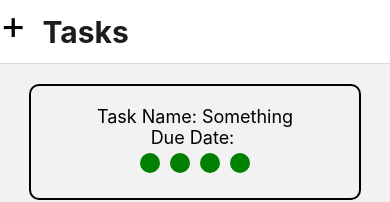
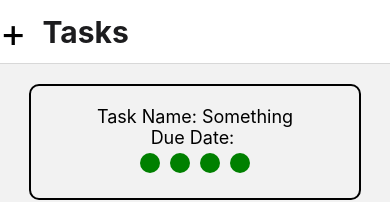
Before and after one commit to HorvathTeddy/TaskMaster, a React Native app: screen /Tasks in a window 390 px wide. Shown: the top 202 px of the page. Built offline with nearby package versions, Linux system fonts and the light colour scheme.

Commit message:
adroid config

```diff
--- a/App.js
+++ b/App.js
@@ -26,7 +26,7 @@ export default function App() {
 
 const styles = StyleSheet.create({
   container: {
-    backgroundColor: "#fff",
+    backgroundColor: 'white',
     alignItems: "center",
     justifyContent: "stretch",
   },
--- a/Views/StackManager/TaskStack.js
+++ b/Views/StackManager/TaskStack.js
@@ -1,6 +1,5 @@
 import { Text, StyleSheet, TouchableOpacity } from "react-native";
 import React from "react";
-import Task from "../Task/Task";
 import { createNativeStackNavigator } from "@react-navigation/native-stack";
 import TaskRoot from "../Task/TaskRoot";
 import AddTask from "../Task/AddTask";
@@ -36,7 +35,7 @@ const TaskStack = (props) => {
 
 const styles = StyleSheet.create({
   plus: {
-    marginTop: -15,
+    // marginTop: '-15px',
     fontSize: 40,
   },
 });
--- a/Views/Task/Task.js
+++ b/Views/Task/Task.js
@@ -43,7 +43,7 @@ const styles = StyleSheet.create({
   },
   taskStatus: {
     flexDirection: "row",
-    justifyContent: "left",
+    // justifyContent: "left",
   },
   circleShape: {
     margin: 5,
```
Also changed, not shown: 2 other files (tests, documents, lock files or other folders).
